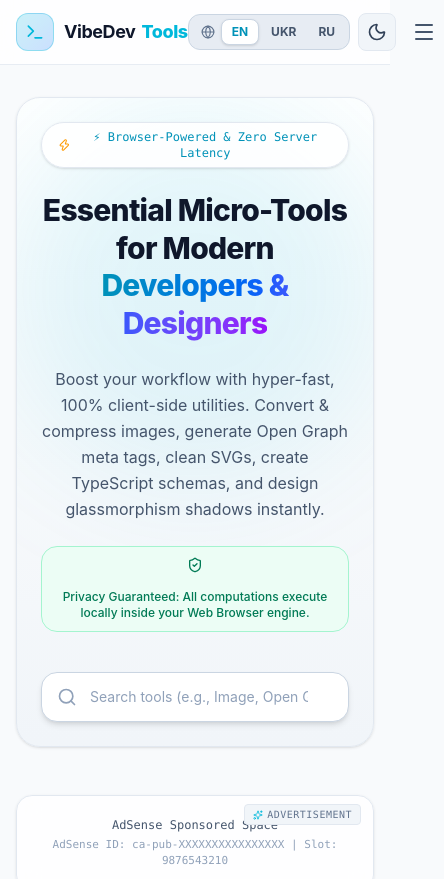
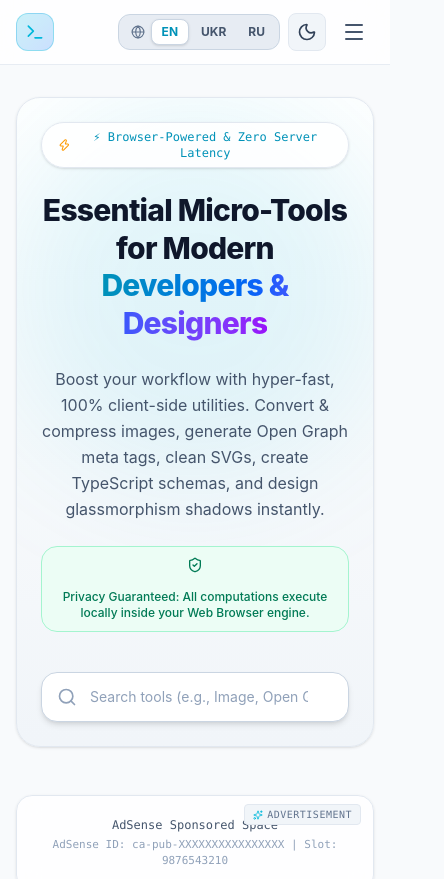
Before and after one commit to andreinik1/devcrafts-tools, a React (Vite) app: page / in a window 390 px wide. Shown: the top 879 px of the page, 444 px wide, since content can reach past the window. Built offline with nearby package versions, Linux system fonts and the light colour scheme.

Commit message:
fix adaptive

```diff
--- a/src/components/common/Header.tsx
+++ b/src/components/common/Header.tsx
@@ -72,11 +72,11 @@
       <div className="max-w-7xl mx-auto px-4 sm:px-6 lg:px-8 h-16 flex items-center justify-between">
         {/* Logo */}
         <Link to="/" className="flex items-center gap-2.5 group">
-          <div className="p-2 rounded-xl bg-gradient-to-br from-cyan-500/20 to-blue-600/20 border border-cyan-500/30 text-cyan-500 dark:text-cyan-400 group-hover:scale-105 transition-transform duration-200">
+          <div className="p-2 rounded-xl bg-linear-to-br from-cyan-500/20 to-blue-600/20 border border-cyan-500/30 text-cyan-500 dark:text-cyan-400 group-hover:scale-105 transition-transform duration-200">
             <Terminal className="w-5 h-5" />
           </div>
           <div className="flex flex-col">
-            <span className="font-bold text-lg text-slate-900 dark:text-slate-100 tracking-tight flex items-center gap-1.5">
+            <span className="font-bold text-lg text-slate-900 dark:text-slate-100 tracking-tight hidden md:flex items-center gap-1.5 ">
               VibeDev <span className="text-cyan-500 dark:text-cyan-400 font-extrabold">Tools</span>
             </span>
           </div>
```
